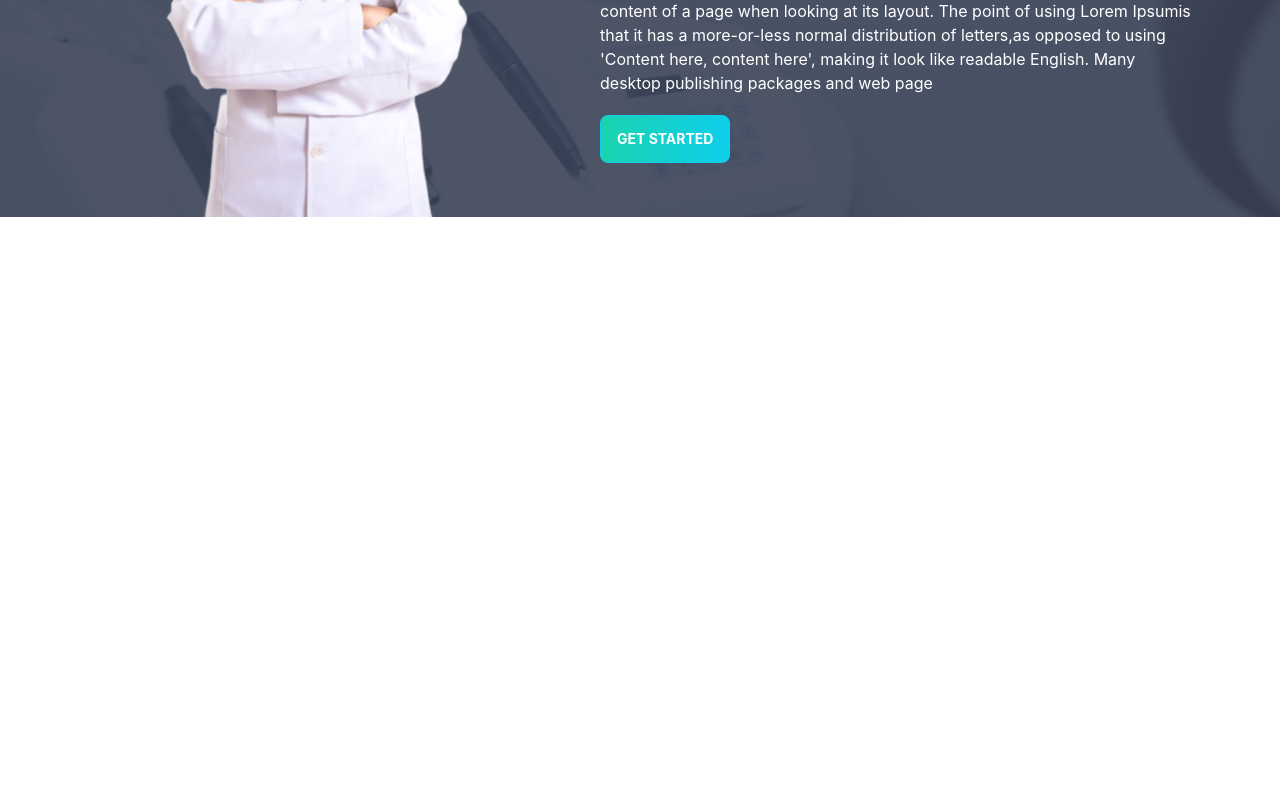
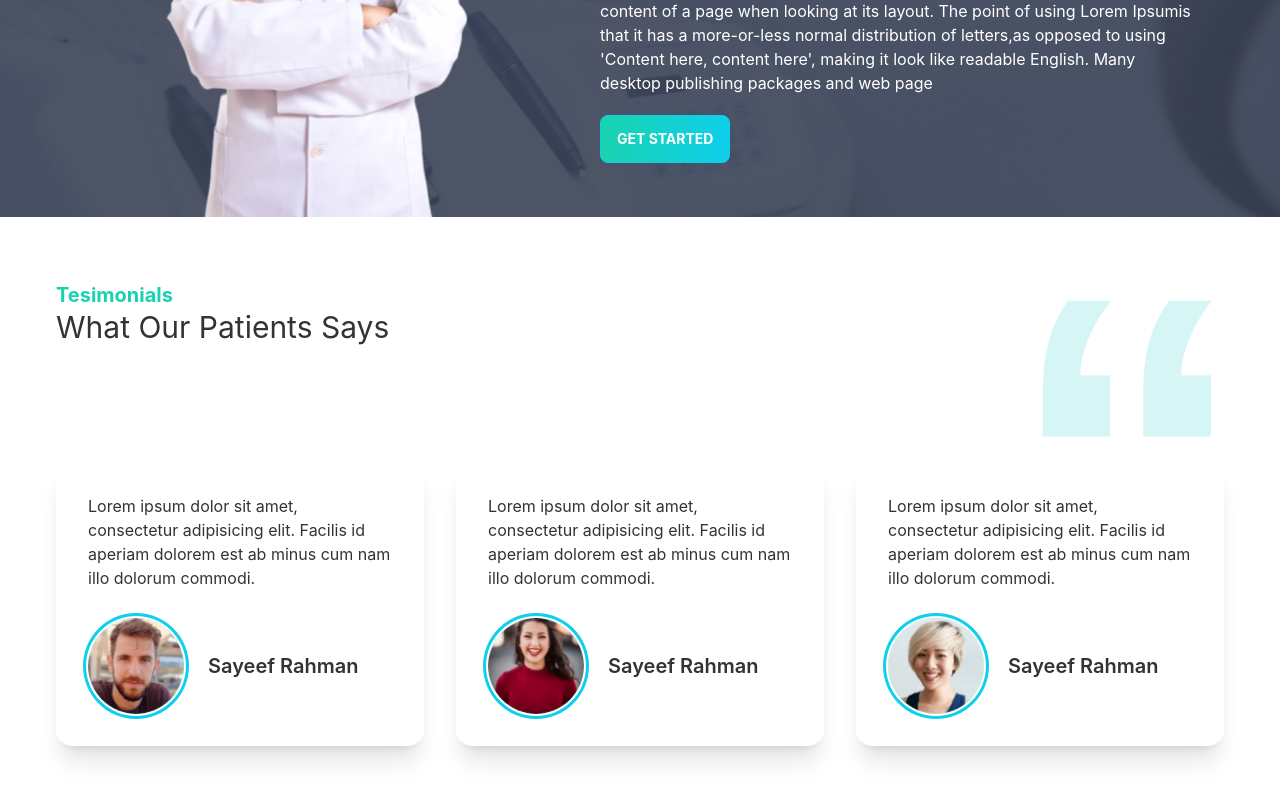
Before and after one commit to sayeef-rahman/dental-service-client, a React (Create React App) app: page / in a window 1280 px wide. Shown: the part 2550-3350 px from the top of the page. Before the commit the page ends 2767 px from the top, so only its background shows below. Built offline with nearby package versions, Linux system fonts and the light colour scheme.

Commit message:
Testimonial Finished

```diff
--- a/src/Pages/Home/Home.js
+++ b/src/Pages/Home/Home.js
@@ -4,6 +4,7 @@ import Info from './Info';
 import Information from './Information';
 import MakeAppointment from './MakeAppointment';
 import Services from './Services';
+import Testimonials from './Testimonials';
 
 const Home = () => {
     return (
@@ -13,6 +14,7 @@ const Home = () => {
             <Services></Services>
             <Information></Information>
             <MakeAppointment></MakeAppointment>
+            <Testimonials></Testimonials>
         </div>
     );
 };
--- /dev/null
+++ b/src/Pages/Home/Review.js
@@ -0,0 +1,21 @@
+import React from 'react';
+
+const Review = ({ review }) => {
+    return (
+        <div class="card lg:mx-w-lg bg-base-100 shadow-xl">
+            <div class="card-body">
+                <p>{review.review}</p>
+                <div className='flex mt-5'>
+                    <div class="avatar">
+                        <div class="w-24 rounded-full ring ring-primary ring-offset-base-100 ring-offset-2">
+                            <img src={review.img} />
+                        </div>
+                    </div>
+                    <h2 class="card-title ml-6">{review.name}</h2>
+                </div>
+            </div>
+        </div>
+    );
+};
+
+export default Review;
--- /dev/null
+++ b/src/Pages/Home/Testimonials.js
@@ -0,0 +1,55 @@
+import React from 'react';
+import quote from '../../assets/icons/quote.svg'
+import people1 from '../../assets/images/people1.png'
+import people2 from '../../assets/images/people2.png'
+import people3 from '../../assets/images/people3.png'
+import Review from './Review';
+
+const Testimonials = () => {
+    const reviews = [
+        {
+            _id: 1,
+            name: 'Sayeef Rahman',
+            review: 'Lorem ipsum dolor sit amet, consectetur adipisicing elit. Facilis id aperiam dolorem est ab minus cum nam illo dolorum commodi.',
+            img: people1
+        },
+        {
+            _id: 2,
+            name: 'Sayeef Rahman',
+            review: 'Lorem ipsum dolor sit amet, consectetur adipisicing elit. Facilis id aperiam dolorem est ab minus cum nam illo dolorum commodi.',
+            img: people2
+        },
+        {
+            _id: 3,
+            name: 'Sayeef Rahman',
+            review: 'Lorem ipsum dolor sit amet, consectetur adipisicing elit. Facilis id aperiam dolorem est ab minus cum nam illo dolorum commodi.',
+            img: people3
+        }
+    ]
+    return (
+        <section className='lg:mx-14 mt-16 mb-20'>
+            <div className='flex justify-between'>
+                <div>
+                    <h1 className='text-secondary font-bold text-xl'>Tesimonials</h1>
+                    <h1 className='text-3xl'>What Our Patients Says</h1>
+                </div>
+                <div className=''>
+                    <img src={quote} className=' w-24 lg:w-48' alt="" />
+                </div>
+            </div>
+            <div className='grid grid-cols-1 md:grid-cols-2 lg:grid-cols-3 mt-6 gap-8'>
+                {
+                    reviews.map(review => <Review
+                    key={review._id}
+                    review={review}
+                    >
+
+                    </Review>)
+                }
+            </div>
+        </section>
+
+    );
+};
+
+export default Testimonials;
```
